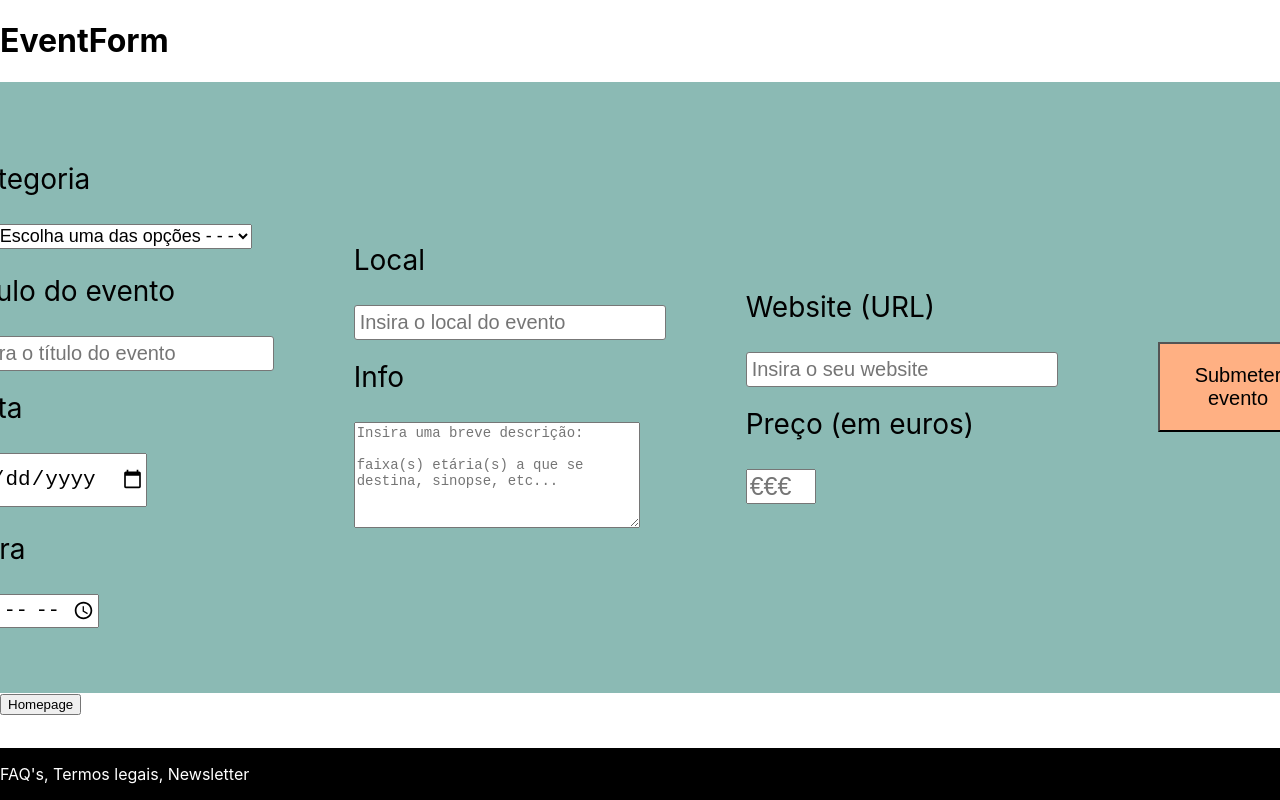
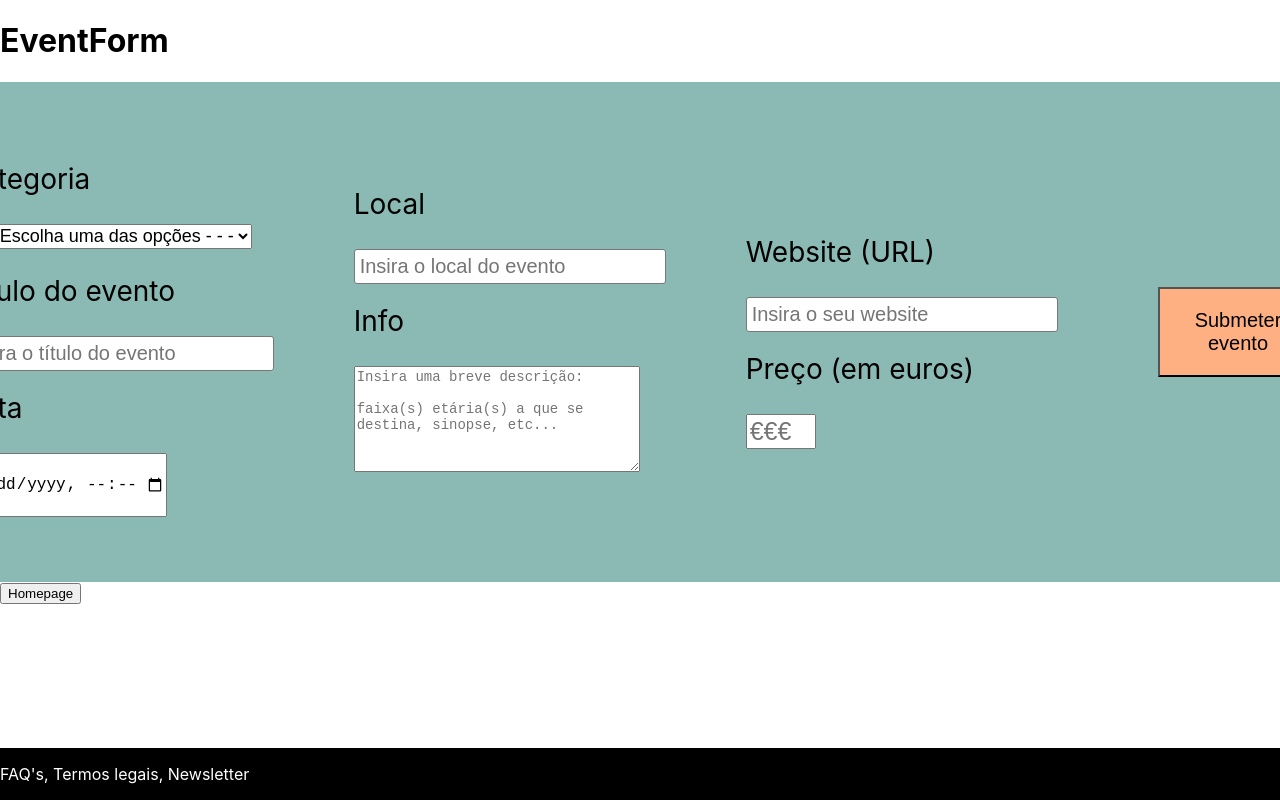
Before and after one commit to rcachucho/hack002-cintraAcontece, a React (Create React App) app in the folder frontend/: page /eventform in a window 1280 px wide. Shown: the top 800 px of the page. Built offline with nearby package versions, Linux system fonts and the light colour scheme.

Commit message:
Atualização event form date
antes da 1 da manhã

```diff
--- a/frontend/src/pages/EventForm.jsx
+++ b/frontend/src/pages/EventForm.jsx
@@ -9,7 +9,7 @@ function EventForm() {
             <div className="formcontainer">
 
                 <Formik
-                    initialValues={{ title: "", edate: "", location: "", etime: "", price: "", tag: "", info: "", site: "" }}
+                    initialValues={{ title: "", edate: "", location: "", price: "", tag: "", info: "", site: "" }}
                     onSubmit={(values, { setSubmitting }) => {
                         setTimeout(() => {
                             console.log("Submitting", values);
@@ -65,7 +65,7 @@ function EventForm() {
                                         <input
                                             id="edate"
                                             name="edate"
-                                            type="date"
+                                            type="datetime-local"
                                             placeholder="Insira a data do evento"
                                             className="eventinputdate"
                                             required
@@ -74,20 +74,6 @@ function EventForm() {
 
                                         />
 
-
-
-                                        <label className="eventlabel">Hora</label>
-                                        <input
-                                            id="etime"
-                                            name="etime"
-                                            type="time"
-                                            placeholder="Insira a hora do evento"
-                                            className="eventinputtime"
-                                            required
-                                            value={values.etime}
-                                            onChange={handleChange}
-
-                                        />
                                     </div>
 
                                     <div className="row-span2">
@@ -147,6 +133,7 @@ function EventForm() {
                                             required
                                             value={values.price}
                                             onChange={handleChange}
+                                            step="0.01"
 
                                         />
                                     </div>
--- a/frontend/src/styles/EventForm.css
+++ b/frontend/src/styles/EventForm.css
@@ -52,9 +52,9 @@
 
   .eventinputdate{
     margin-bottom: 5px;
-    height: 50px;
-    font-size: 21px;
-    width: 180px;
+    height: 60px;
+    font-size: 16px;
+    width: 200px;
   }
 
   .eventinputinfo{
@@ -71,11 +71,6 @@
       font-size: 25px;
   }
 
-  .eventinputtime{
-    margin-bottom: 5px;
-    height: 30px;
-    font-size: 20px
-  }
 
   .submitevent{
     padding: 20px 35px;
```
